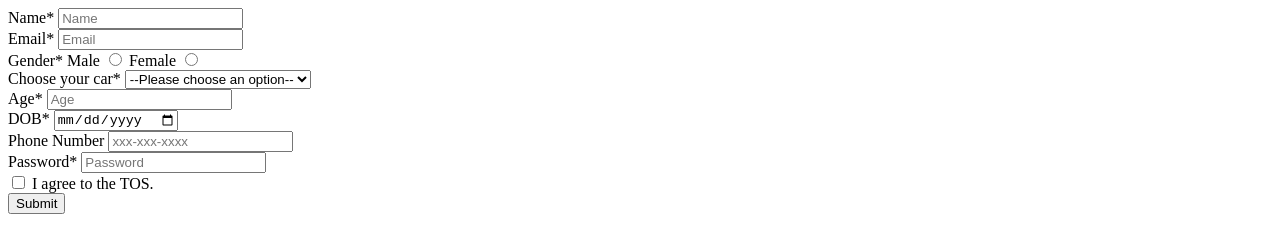
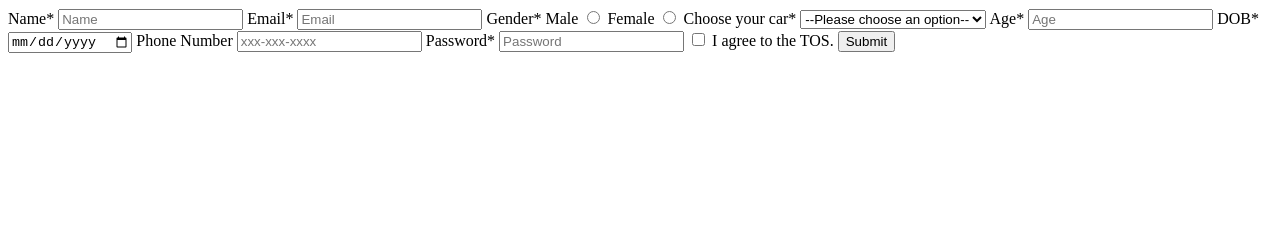
Before and after one commit to acciojob/signup-form-car-israrhusain, a website: page main.html in a window 1280 px wide. Drawn offline with Linux system fonts and the light colour scheme.

Commit message:
created a submission

```diff
--- a/main.html
+++ b/main.html
@@ -8,21 +8,21 @@
 
 <body>
 	<form  action="" method="get">
-		<div><label for="#name">Name*</label>
-		<input id="#name" type="name" placeholder="Name" required></div>
+		<label for="#name">Name*</label>
+		<input id="#name" type="name" placeholder="Name" required>
 
-		<div><label for="#email">Email*</label>
-		<input id="#email" type="email" placeholder="Email" required></div>
+		<label for="#email">Email*</label>
+		<input id="#email" type="email" placeholder="Email" required>
 
-		<div id="#gender"><label for="gender">Gender*</label>
+		<label for="gender">Gender*</label>
 		 <label for="#gender_m">Male</label>
 		<input id="#gender_m" type="radio" name="gender" required>
 
 		<label for="#gender_f">Female</label>
 		<input id="#gender_f" type="radio" name="gender" required>
 
-   </div>
-		<div>
+
+
 			<label for="#cars">Choose your car*</label>
 			<select name="cars" id="#cars" placeholder="--Please choose an option--" required>
 				<option value="0" id="#cars" required>--Please choose an option--</option>
@@ -32,30 +32,30 @@
 			</select>
 
 
-		</div>
-		<div>
+
+
 			<labe for="#age" >Age*</labe>
 			<input type="number" id="#age" placeholder="Age" required>
-		</div>
 
-		<div>
+
+
 			<labe for="#dob">DOB*</labe>
 			<input type="date" id="#dob" required>
-		</div>
 
-		<div>
+
+
 			<labe for="#tel">Phone Number</labe>
 			<input type="text" id="#tel" placeholder="xxx-xxx-xxxx">
-		</div>
 
-		<div>
+
+
 			<labe for="#password">Password*</labe>
 			<input type="password" id="#password" placeholder="Password" required>
-		</div>
+
 		<input type="checkbox" required>
 		<label for="#tos">I agree to the TOS.</label>
 
-		<div><button type="submit" id="#tos">Submit</button></div>
+		<button type="submit" id="#tos">Submit</button>
 
 	</form>
 	<!-- the entire body must be written by student -->
```
